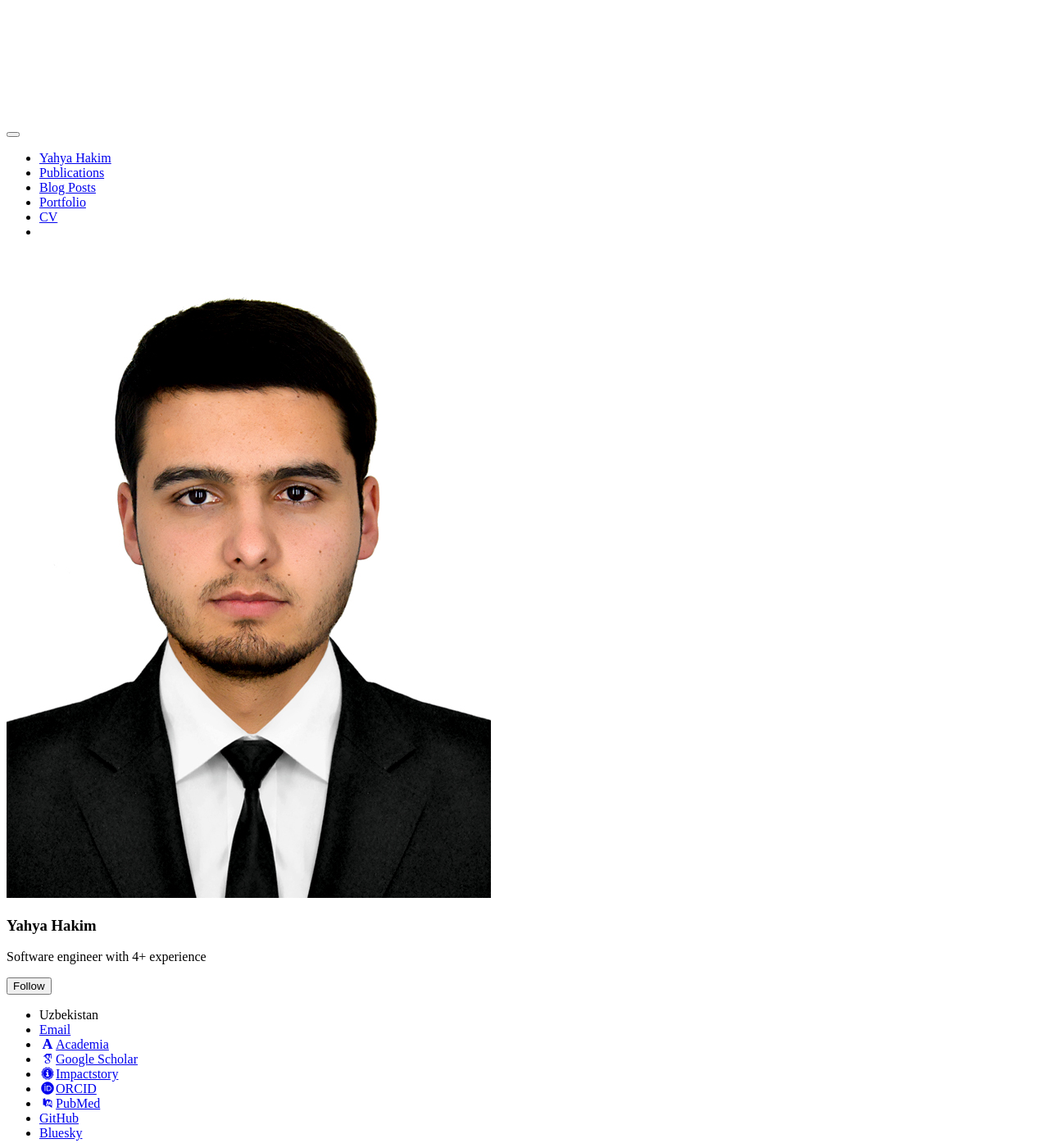
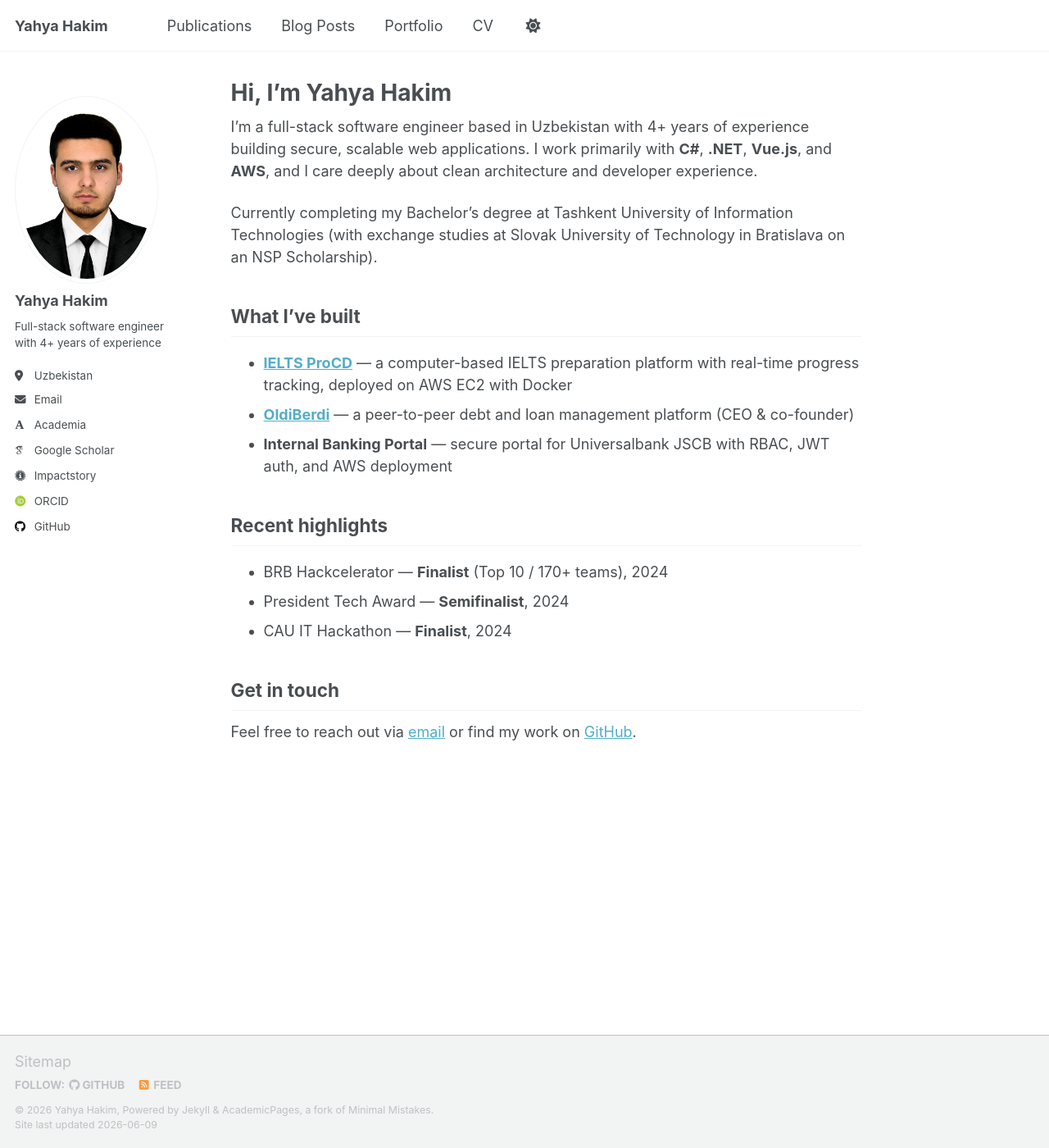
Before and after one commit to yahyoHakimov/yahyoHakimov.github.io, a Jekyll site: the page built from _pages/about.md, in a window 1280 px wide and 1400 px high. Shown: the whole window at 82% size. Built offline with Jekyll 4.4.1, drawn with Linux system fonts in a browser that asks for light colours; some web fonts are replaced; a script that is not in the unit is left out; some of the changed text lies outside the part shown.

Commit message:
change UI style

```diff
--- a/_config.yml
+++ b/_config.yml
@@ -9,20 +9,20 @@
 # Basic Site Settings
 locale                   : "en-US"
 site_theme               : "default" # Currently available options are "default", "air"
-title                    : "     Yahya Hakim"
+title                    : "Yahya Hakim"
 title_separator          : "-"
-name                     : &name Yahya"
-description              : &description "personal description"
-url                      : https://yahyoHakimov.github.io
+name                     : &name "Yahya Hakim"
+description              : &description "Full-stack software engineer sharing projects, thoughts, and technical writing."
+url                      : https://yahyohakimov.github.io
 baseurl                  : "" # the subpath of your site, e.g. "/blog"
-repository               : "academicpages/academicpages.github.io"
+repository               : "yahyoHakimov/yahyoHakimov.github.io"
 
 author:
   # Biographic information
   avatar           : "profile.png"
-  name             : "     Yahya Hakim"
+  name             : "Yahya Hakim"
   pronouns         : # example: "she/her"
-  bio              : "Software engineer with 4+ experience"
+  bio              : "Full-stack software engineer with 4+ years of experience"
   location         : "Uzbekistan"
   #employer         : ""
   #uri              : https://tuit.uz/
@@ -36,7 +36,7 @@ author:
   impactstory      : "https://orcid.org/0009-0008-1250-3314"
   orcid            : "https://orcid.org/0009-0008-1250-3314"
   semantic         : # URL
-  pubmed           : "https://www.ncbi.nlm.nih.gov/pubmed/?term=john+snow"
+  pubmed           : # URL
   researchgate     : # URL
   scopus           : # URL
 
@@ -50,7 +50,7 @@ author:
 
   # Social media
   artstation       : # Username
-  bluesky          : "bsky.app" # Replace this with you Bluesky username
+  bluesky          : # Username (e.g. yourname.bsky.social)
   facebook         : # Username
   flickr           : # Username
   foursquare       : # Username
--- a/_pages/about.md
+++ b/_pages/about.md
@@ -1,10 +1,28 @@
 ---
 permalink: /
-title: "Site is under test condition"
+title: "Hi, I'm Yahya Hakim"
 author_profile: true
 redirect_from:
   - /about/
   - /about.html
 ---
 
-The website you visited is Yahya's personal blog site/
+I'm a full-stack software engineer based in Uzbekistan with 4+ years of experience building secure, scalable web applications. I work primarily with **C#**, **.NET**, **Vue.js**, and **AWS**, and I care deeply about clean architecture and developer experience.
+
+Currently completing my Bachelor's degree at Tashkent University of Information Technologies (with exchange studies at Slovak University of Technology in Bratislava on an NSP Scholarship).
+
+## What I've built
+
+- **[IELTS ProCD](https://github.com/yahyoHakimov)** — a computer-based IELTS preparation platform with real-time progress tracking, deployed on AWS EC2 with Docker
+- **[OldiBerdi](https://github.com/yahyoHakimov)** — a peer-to-peer debt and loan management platform (CEO & co-founder)
+- **Internal Banking Portal** — secure portal for Universalbank JSCB with RBAC, JWT auth, and AWS deployment
+
+## Recent highlights
+
+- BRB Hackcelerator — **Finalist** (Top 10 / 170+ teams), 2024
+- President Tech Award — **Semifinalist**, 2024
+- CAU IT Hackathon — **Finalist**, 2024
+
+## Get in touch
+
+Feel free to reach out via [email](mailto:yahyokhakim@gmail.com) or find my work on [GitHub](https://github.com/yahyoHakimov).
--- a/assets/css/main.scss
+++ b/assets/css/main.scss
@@ -1,5 +1,7 @@
-* This file controls what is imported from /_sass * * Note that the files are processed in the order they are imported, so they are partly   sorted by the dependencies. Also, the first two lines of the file are required by Jekyll.
-*/@import
+---
+---
+
+@import
   "vendor/breakpoint/breakpoint",
   "themes",
   "theme/{{ site.site_theme | default: 'default' | append: '_light' }}",
```
Also changed, not shown: _portfolio/finance-automation.md (added, +14 -0 lines), _portfolio/ielts-procd.md (added, +16 -0 lines), _portfolio/internal-banking-portal.md (added, +18 -0 lines), _portfolio/oldi-berdi.md (added, +16 -0 lines), _portfolio/portfolio-1.md (deleted, +0 -7 lines), _portfolio/portfolio-2.html (deleted, +0 -7 lines), _posts/2012-08-14-blog-post-1.md (deleted, +0 -20 lines), _posts/2013-08-14-blog-post-2.md (deleted, +0 -20 lines), _posts/2014-08-14-blog-post-3.md (deleted, +0 -20 lines), _posts/2015-08-14-blog-post-4.md (deleted, +0 -20 lines), _posts/2026-06-09-hello-world.md (added, +13 -0 lines), _posts/2199-01-01-future-post.md (deleted, +0 -11 lines), _publications/2009-10-01-paper-title-number-1.md (deleted, +0 -14 lines), _publications/2010-10-01-paper-title-number-2.md (deleted, +0 -14 lines), 3 more files.
